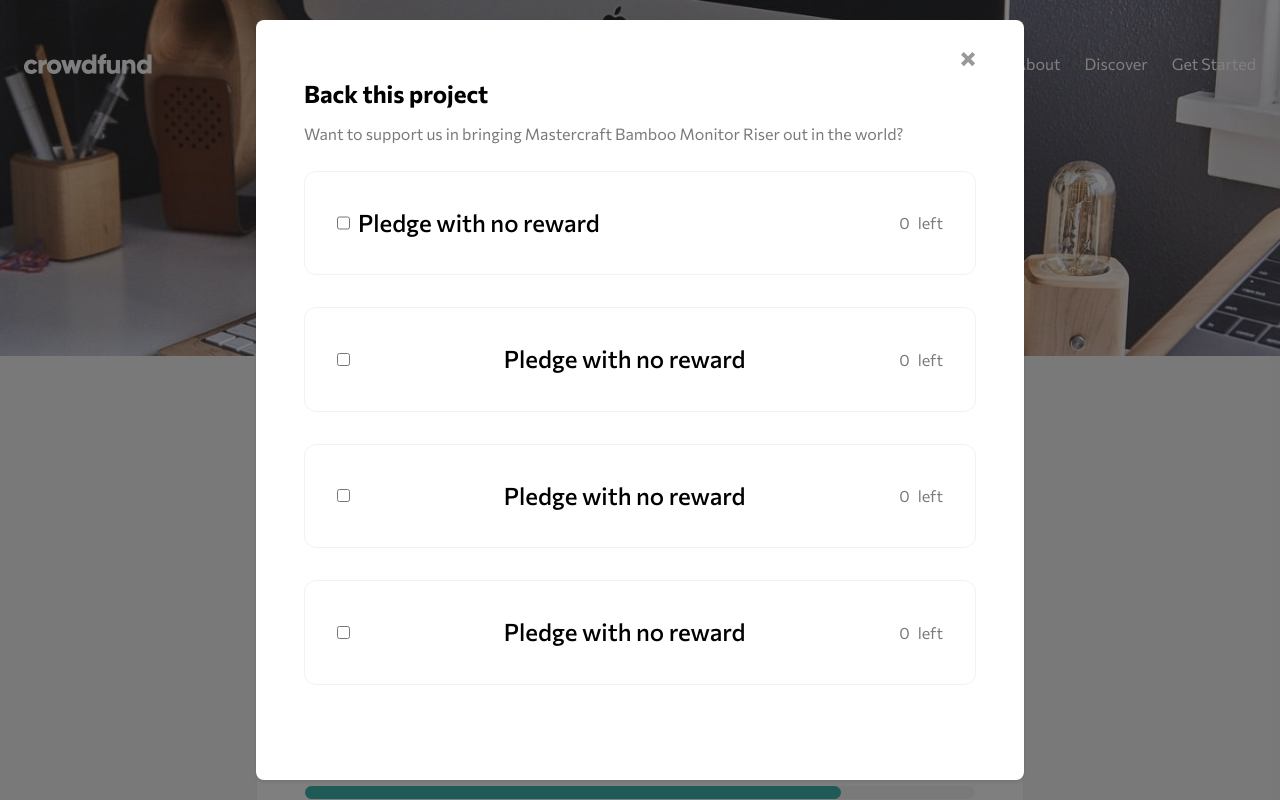
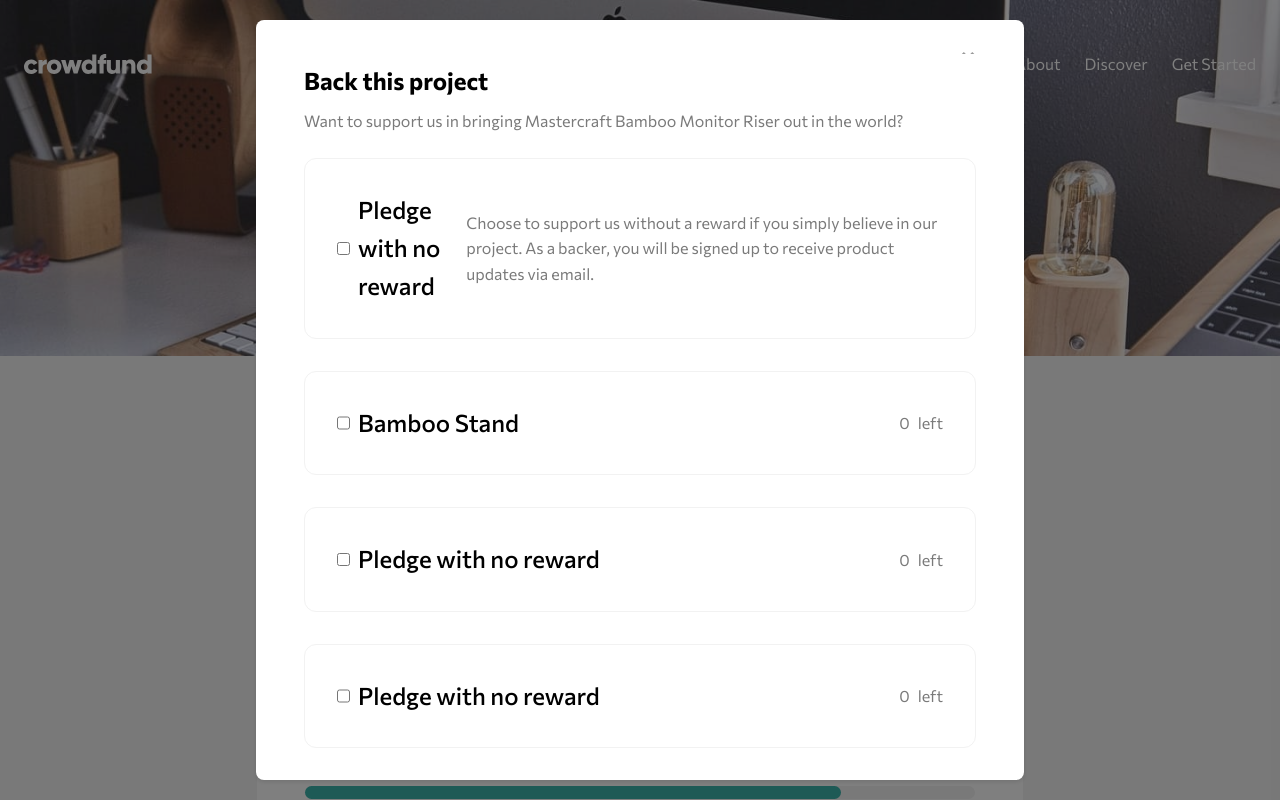
Before and after one commit to tabascum/crowdfunding-product-page, a Vue app: page / in a window 1280 px wide. Both pictures are taken after a click on the button "Back this project". Shown: the top 800 px of the page. Built offline with nearby package versions, Linux system fonts and the light colour scheme.

Commit message:
Update modal content

```diff
--- a/src/components/HeadToggleComponent.vue
+++ b/src/components/HeadToggleComponent.vue
@@ -26,6 +26,19 @@
                 <input type="checkbox" name="" id="" />
                 <h2>Pledge with no reward</h2>
               </div>
+
+              <span
+                >Choose to support us without a reward if you simply believe in our project. As a
+                backer, you will be signed up to receive product updates via email.</span
+              >
+            </div>
+          </ModalCardsComponent>
+          <ModalCardsComponent>
+            <div class="modal-card">
+              <div>
+                <input type="checkbox" name="" id="" />
+                <h2>Bamboo Stand</h2>
+              </div>
               <div>
                 <span>0</span>
                 <p>left</p>
@@ -34,9 +47,11 @@
           </ModalCardsComponent>
           <ModalCardsComponent>
             <div class="modal-card">
-              <input type="checkbox" name="" id="" />
-              <h2>Pledge with no reward</h2>
-              <div class="modal-stock">
+              <div>
+                <input type="checkbox" name="" id="" />
+                <h2>Pledge with no reward</h2>
+              </div>
+              <div>
                 <span>0</span>
                 <p>left</p>
               </div>
@@ -44,19 +59,11 @@
           </ModalCardsComponent>
           <ModalCardsComponent>
             <div class="modal-card">
-              <input type="checkbox" name="" id="" />
-              <h2>Pledge with no reward</h2>
-              <div class="modal-stock">
-                <span>0</span>
-                <p>left</p>
+              <div>
+                <input type="checkbox" name="" id="" />
+                <h2>Pledge with no reward</h2>
               </div>
-            </div>
-          </ModalCardsComponent>
-          <ModalCardsComponent>
-            <div class="modal-card">
-              <input type="checkbox" name="" id="" />
-              <h2>Pledge with no reward</h2>
-              <div class="modal-stock">
+              <div>
                 <span>0</span>
                 <p>left</p>
               </div>
```
